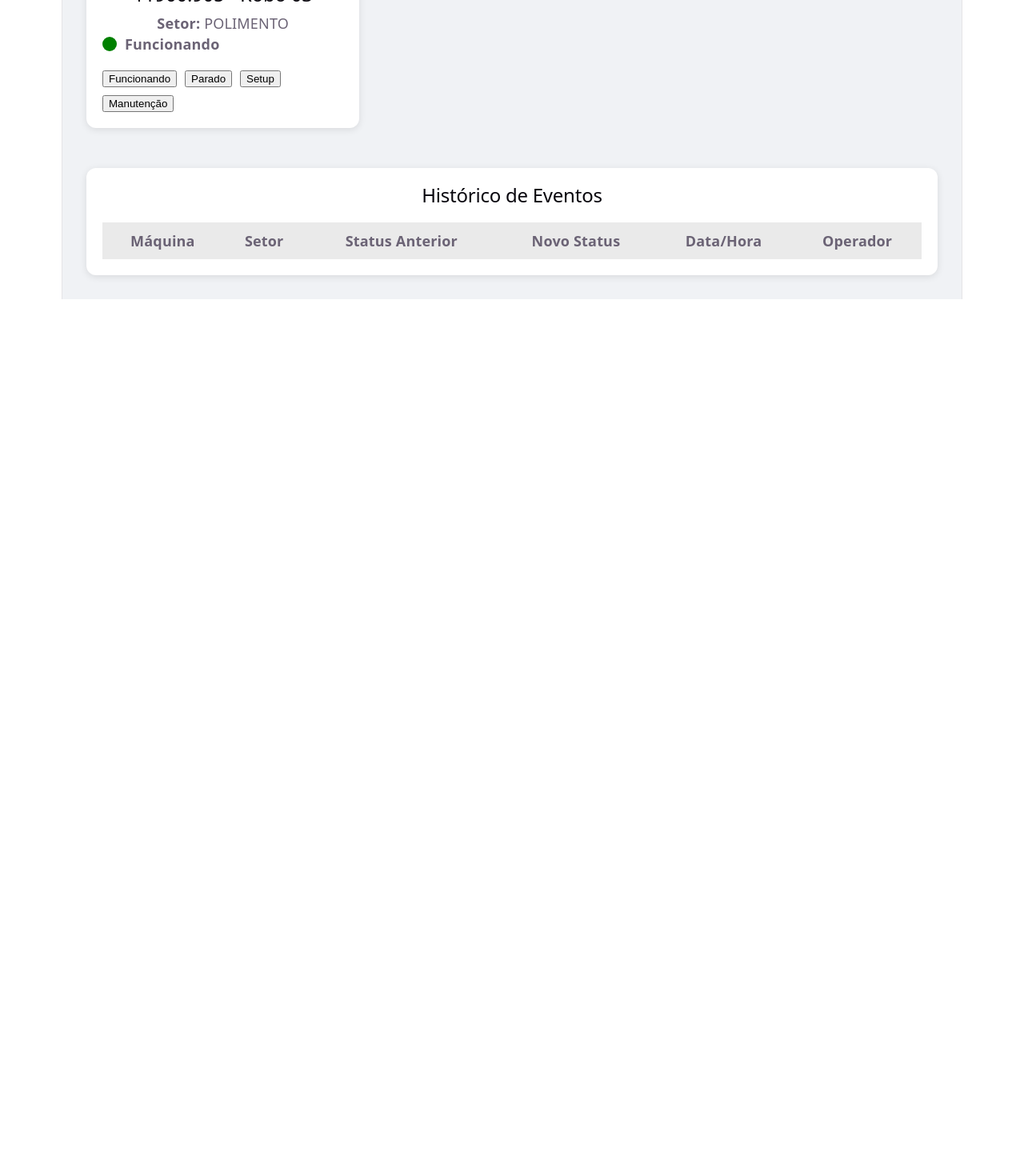
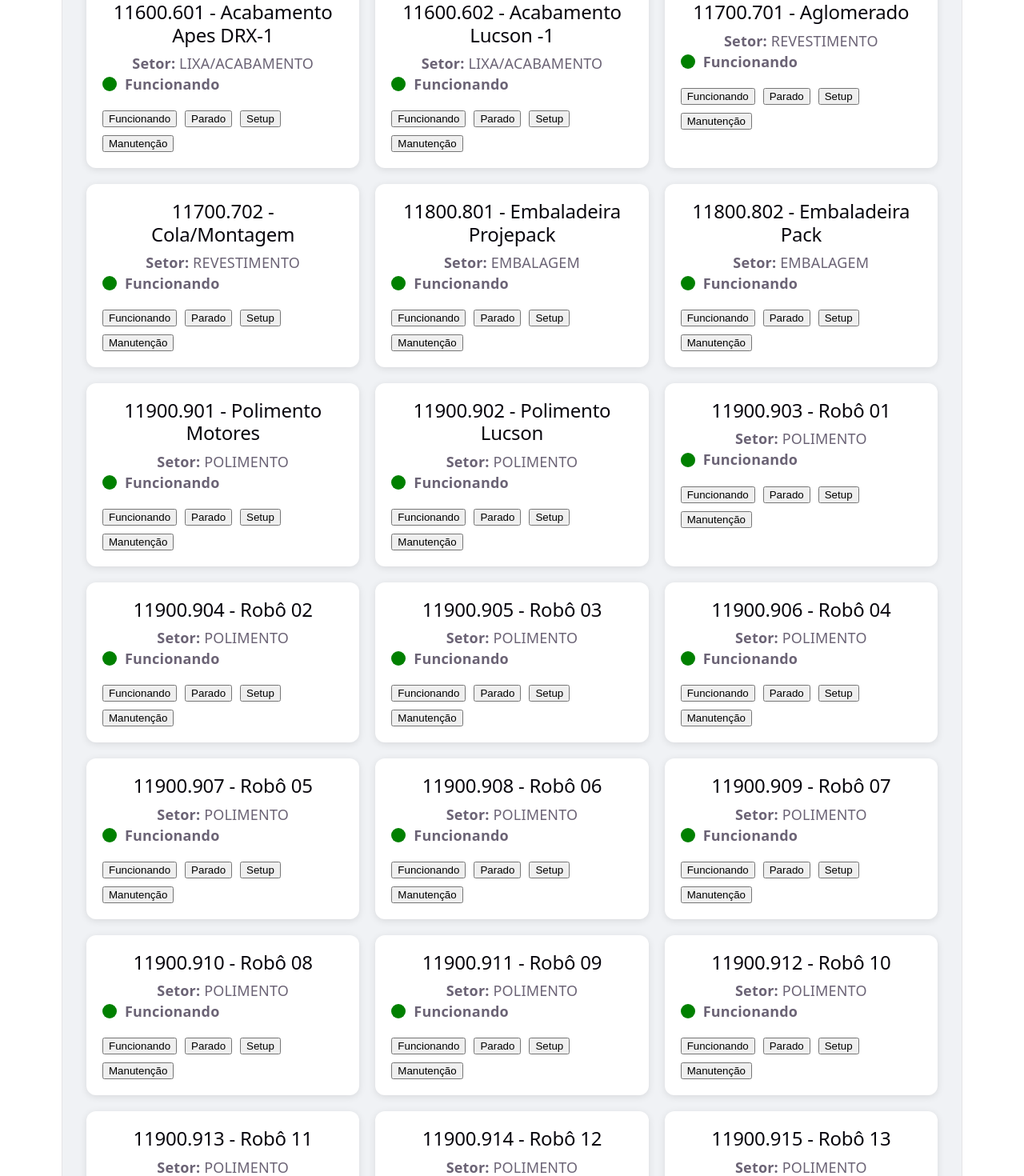
Before and after one commit to edsoncramos/plant-monitor, a React (Vite) app: page / in a window 1280 px wide. Shown: the part 1200-2670 px from the top of the page at 80% size. Before the commit the page ends 1574 px from the top, so only its background shows below. Built offline with nearby package versions, Linux system fonts and the light colour scheme.

Commit message:
atualizacao dashboard oee

```diff
--- a/src/App.jsx
+++ b/src/App.jsx
@@ -2,6 +2,40 @@ import { useState } from "react";
 import "./App.css";
 
 export default function App() {
+
+  function obterTurno() {
+
+    const hora = new Date().getHours();
+
+    if (hora >= 5 && hora < 15) {
+      return "Turno A";
+    }
+
+    if (hora >= 15 && hora < 24) {
+      return "Turno B";
+    }
+
+    return "Turno C";
+
+  }
+
+  function classificarEvento(status) {
+
+    if (status === "Funcionando") {
+      return "Produção";
+    }
+
+    if (status === "Setup") {
+      return "Setup";
+    }
+
+    if (status === "Manutenção") {
+      return "Manutenção";
+    }
+
+    return "Parada";
+
+  }
 
   const [maquinas, setMaquinas] = useState([
 
@@ -23,6 +57,14 @@ export default function App() {
 
     {
       id: 3,
+      nome: "11100.103 - Corte Blank Calha - PR",
+      setor: "CORTE",
+      status: "Funcionando",
+      cor: "green",
+    },
+
+    {
+      id: 4,
       nome: "11200.200 - Máquina Laser",
       setor: "CORTE",
       status: "Funcionando",
@@ -30,7 +72,15 @@ export default function App() {
     },
 
     {
-      id: 4,
+      id: 5,
+      nome: "11200.201 - Laser LXSHOW - 6000W",
+      setor: "CORTE",
+      status: "Funcionando",
+      cor: "green",
+    },
+
+    {
+      id: 6,
       nome: "11300.319 - Hidráulica Yucel 800T",
       setor: "ESTAMPAGEM",
       status: "Funcionando",
@@ -38,7 +88,7 @@ export default function App() {
     },
 
     {
-      id: 5,
+      id: 7,
       nome: "11300.320 - Hidráulica Yucel 600T",
       setor: "ESTAMPAGEM",
       status: "Funcionando",
@@ -46,7 +96,15 @@ export default function App() {
     },
 
     {
-      id: 6,
+      id: 8,
+      nome: "11300.321 - Hidráulica Yucel 200T",
+      setor: "ESTAMPAGEM",
+      status: "Funcionando",
+      cor: "green",
+    },
+
+    {
+      id: 9,
       nome: "11400.401 - Dobradeira Newton PDM-2025-1",
       setor: "DOBRA",
       status: "Funcionando",
@@ -54,7 +112,15 @@ export default function App() {
     },
 
     {
-      id: 7,
+      id: 10,
+      nome: "11400.402 - Dobradeira Newton PDM-2025-2",
+      setor: "DOBRA",
+      status: "Funcionando",
+      cor: "green",
+    },
+
+    {
+      id: 11,
       nome: "11500.501 - Solda Apes-1",
       setor: "SOLDA",
       status: "Funcionando",
@@ -62,7 +128,15 @@ export default function App() {
     },
 
     {
-      id: 8,
+      id: 12,
+      nome: "11500.502 - Solda Apes DRX-2",
+      setor: "SOLDA",
+      status: "Funcionando",
+      cor: "green",
+    },
+
+    {
+      id: 13,
       nome: "11600.601 - Acabamento Apes DRX-1",
       setor: "LIXA/ACABAMENTO",
       status: "Funcionando",
@@ -70,7 +144,15 @@ export default function App() {
     },
 
     {
-      id: 9,
+      id: 14,
+      nome: "11600.602 - Acabamento Lucson -1",
+      setor: "LIXA/ACABAMENTO",
+      status: "Funcionando",
+      cor: "green",
+    },
+
+    {
+      id: 15,
       nome: "11700.701 - Aglomerado",
       setor: "REVESTIMENTO",
       status: "Funcionando",
@@ -78,7 +160,15 @@ export default function App() {
     },
 
     {
-      id: 10,
+      id: 16,
+      nome: "11700.702 - Cola/Montagem",
+      setor: "REVESTIMENTO",
+      status: "Funcionando",
+      cor: "green",
+    },
+
+    {
+      id: 17,
       nome: "11800.801 - Embaladeira Projepack",
       setor: "EMBALAGEM",
       status: "Funcionando",
@@ -86,7 +176,31 @@ export default function App() {
     },
 
     {
-      id: 11,
+      id: 18,
+      nome: "11800.802 - Embaladeira Pack",
+      setor: "EMBALAGEM",
+      status: "Funcionando",
+      cor: "green",
+    },
+
+    {
+      id: 19,
+      nome: "11900.901 - Polimento Motores",
+      setor: "POLIMENTO",
+      status: "Funcionando",
+      cor: "green",
+    },
+
+    {
+      id: 20,
+      nome: "11900.902 - Polimento Lucson",
+      setor: "POLIMENTO",
+      status: "Funcionando",
+      cor: "green",
+    },
+
+    {
+      id: 21,
       nome: "11900.903 - Robô 01",
       setor: "POLIMENTO",
       status: "Funcionando",
@@ -94,7 +208,7 @@ export default function App() {
     },
 
     {
-      id: 12,
+      id: 22,
       nome: "11900.904 - Robô 02",
       setor: "POLIMENTO",
       status: "Funcionando",
@@ -102,8 +216,120 @@ export default function App() {
     },
 
     {
-      id: 13,
+      id: 23,
       nome: "11900.905 - Robô 03",
+      setor: "POLIMENTO",
+      status: "Funcionando",
+      cor: "green",
+    },
+
+    {
+      id: 24,
+      nome: "11900.906 - Robô 04",
+      setor: "POLIMENTO",
+      status: "Funcionando",
+      cor: "green",
+    },
+
+    {
+      id: 25,
+      nome: "11900.907 - Robô 05",
+      setor: "POLIMENTO",
+      status: "Funcionando",
+      cor: "green",
+    },
+
+    {
+      id: 26,
+      nome: "11900.908 - Robô 06",
+      setor: "POLIMENTO",
+      status: "Funcionando",
+      cor: "green",
+    },
+
+    {
+      id: 27,
+      nome: "11900.909 - Robô 07",
+      setor: "POLIMENTO",
+      status: "Funcionando",
+      cor: "green",
+    },
+
+    {
+      id: 28,
+      nome: "11900.910 - Robô 08",
+      setor: "POLIMENTO",
+      status: "Funcionando",
+      cor: "green",
+    },
+
+    {
+      id: 29,
+      nome: "11900.911 - Robô 09",
+      setor: "POLIMENTO",
+      status: "Funcionando",
+      cor: "green",
+    },
+
+    {
+      id: 30,
+      nome: "11900.912 - Robô 10",
+      setor: "POLIMENTO",
+      status: "Funcionando",
+      cor: "green",
+    },
+
+    {
+      id: 31,
+      nome: "11900.913 - Robô 11",
+      setor: "POLIMENTO",
+      status: "Funcionando",
+      cor: "green",
+    },
+
+    {
+      id: 32,
+      nome: "11900.914 - Robô 12",
+      setor: "POLIMENTO",
+      status: "Funcionando",
+      cor: "green",
+    },
+
+    {
+      id: 33,
+      nome: "11900.915 - Robô 13",
+      setor: "POLIMENTO",
+      status: "Funcionando",
+      cor: "green",
+    },
+
+    {
+      id: 34,
+      nome: "11900.916 - Robô 14",
+      setor: "POLIMENTO",
+      status: "Funcionando",
+      cor: "green",
+    },
+
+    {
+      id: 35,
+      nome: "11900.925 - Lavadora de Cubas",
+      setor: "POLIMENTO",
+      status: "Funcionando",
+      cor: "green",
+    },
+
+    {
+      id: 36,
+      nome: "11900.926 - Altametal 40T",
+      setor: "POLIMENTO",
+      status: "Funcionando",
+      cor: "green",
+    },
+
+    {
+      id: 37,
+      nome: "11900.927 - Jiangsu 40T",
       setor: "POLIMENTO",
       status: "Funcionando",
       cor: "green",
@@ -117,19 +343,27 @@ export default function App() {
 
     const maquinaAtual = maquinas.find((m) => m.id === id);
 
+    const agora = new Date();
+
     const evento = {
 
       maquina: maquinaAtual.nome,
 
       setor: maquinaAtual.setor,
 
+      operador: "Edson",
+
+      turno: obterTurno(),
+
+      data: agora.toLocaleDateString(),
+
+      hora: agora.toLocaleTimeString(),
+
       statusAnterior: maquinaAtual.status,
 
       novoStatus: novoStatus,
 
-      dataHora: new Date().toLocaleString(),
-
-      operador: "Edson",
+      tipo: classificarEvento(novoStatus),
 
     };
 
@@ -169,13 +403,8 @@ export default function App() {
       }}
     >
 
-      <h1
-        style={{
-          textAlign: "center",
-          marginBottom: "10px",
-        }}
-      >
-        Plant Monitor
+      <h1 style={{ textAlign: "center" }}>
+        Plant Monitor Industrial
       </h1>
 
       <p
@@ -185,13 +414,13 @@ export default function App() {
           fontSize: "18px",
         }}
       >
-        Controle manual de funcionamento dos equipamentos
+        Monitoramento produtivo com histórico para OEE
       </p>
 
       <div
         style={{
           display: "grid",
-          gridTemplateColumns: "repeat(auto-fit, minmax(300px, 1fr))",
+          gridTemplateColumns: "repeat(auto-fit, minmax(320px, 1fr))",
           gap: "20px",
         }}
       >
@@ -310,7 +539,7 @@ export default function App() {
         }}
       >
 
-        <h2>Histórico de Eventos</h2>
+        <h2>Histórico para OEE</h2>
 
         <table
           style={{
@@ -324,7 +553,7 @@ export default function App() {
 
             <tr
               style={{
-                background: "#eaeaea",
+                background: "#dddddd",
               }}
             >
 
@@ -332,11 +561,17 @@ export default function App() {
 
               <th style={{ padding: "10px" }}>Setor</th>
 
-              <th style={{ padding: "10px" }}>Status Anterior</th>
+              <th style={{ padding: "10px" }}>Turno</th>
 
-              <th style={{ padding: "10px" }}>Novo Status</th>
+              <th style={{ padding: "10px" }}>Tipo</th>
 
-              <th style={{ padding: "10px" }}>Data/Hora</th>
+              <th style={{ padding: "10px" }}>Anterior</th>
+
+              <th style={{ padding: "10px" }}>Novo</th>
+
+              <th style={{ padding: "10px" }}>Data</th>
+
+              <th style={{ padding: "10px" }}>Hora</th>
 
               <th style={{ padding: "10px" }}>Operador</th>
 
@@ -359,6 +594,14 @@ export default function App() {
                 </td>
 
                 <td style={{ padding: "10px" }}>
+                  {evento.turno}
+                </td>
+
+                <td style={{ padding: "10px" }}>
+                  {evento.tipo}
+                </td>
+
+                <td style={{ padding: "10px" }}>
                   {evento.statusAnterior}
                 </td>
 
@@ -367,7 +610,11 @@ export default function App() {
                 </td>
 
                 <td style={{ padding: "10px" }}>
-                  {evento.dataHora}
+                  {evento.data}
+                </td>
+
+                <td style={{ padding: "10px" }}>
+                  {evento.hora}
                 </td>
 
                 <td style={{ padding: "10px" }}>
```
